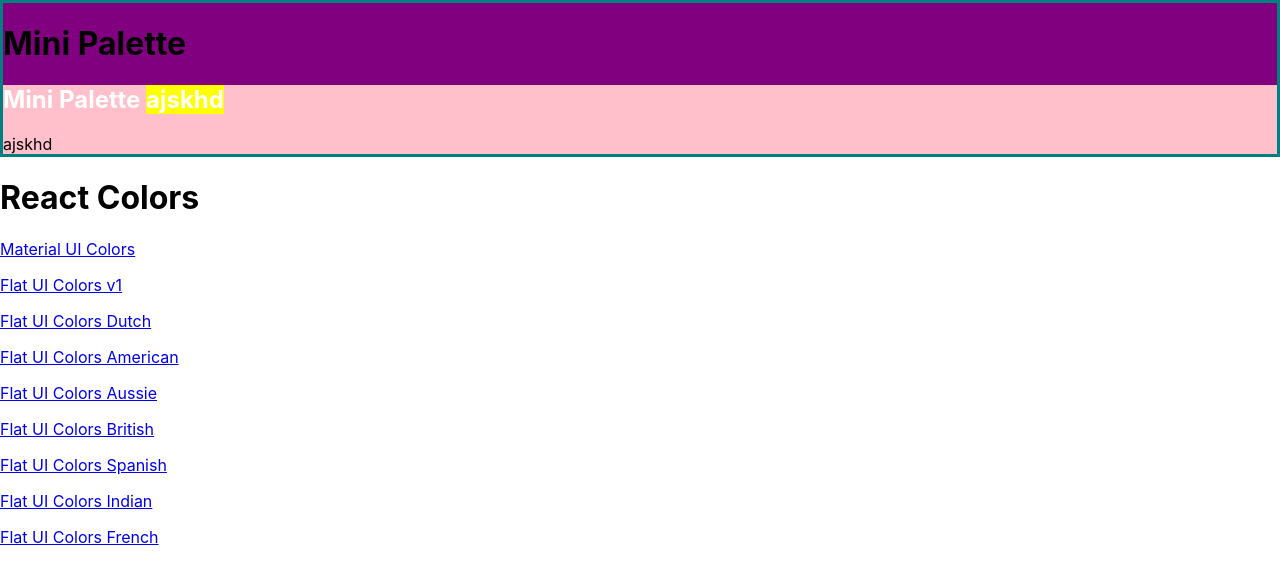
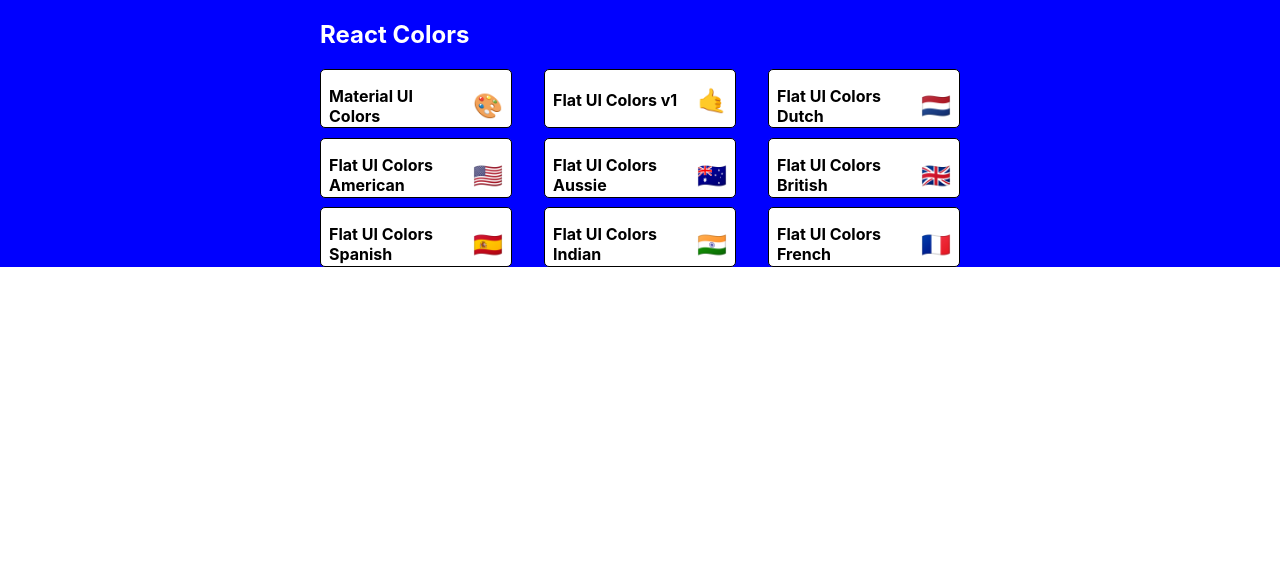
Before and after one commit to frozenparadox99/React-Colors-Project, a React (Create React App) app: page / in a window 1280 px wide. Shown: the top 584 px of the page. Built offline with nearby package versions, Linux system fonts and the light colour scheme.

Commit message:
styled PalleteList

```diff
--- a/src/MiniPalette.js
+++ b/src/MiniPalette.js
@@ -2,34 +2,46 @@
 import { withStyles } from "@material-ui/styles";
 
 const styles = {
-  main: {
-    backgroundColor: "purple",
-    border: "3px solid teal",
+  root: {
+    backgroundColor: "white",
+    border: "1px solid black",
+    borderRadius: "5px",
+    padding: "0.5rem",
+    position: "relative",
+    overflow: "hidden",
+    "&:hover": {
+      cursor: "pointer",
+    },
   },
-  secondary: {
-    backgroundColor: "pink",
-    "& h1": {
-      color: "white",
-      "& span": {
-        backgroundColor: "yellow",
-      },
-    },
+  colors: {
+    backgroundColor: "grey",
+  },
+  title: {
+    display: "flex",
+    justifyContent: "space-between",
+    alignItems: "center",
+    margin: "0",
+    color: "black",
+    paddingTop: "0.5rem",
+    fontSize: "1rem",
+    position: "relative",
+  },
+  emoji: {
+    marginLeft: "0.5rem",
+    fontSize: "1.5rem",
   },
 };
 
 function MiniPalette(props) {
-  const { classes } = props;
+  const { classes, paletteName, emoji } = props;
   console.log(classes);
 
   return (
-    <div className={classes.main}>
-      <h1>Mini Palette</h1>
-      <section className={classes.secondary}>
-        <h1>
-          Mini Palette <span>ajskhd</span>
-        </h1>
-        <span>ajskhd</span>
-      </section>
+    <div className={classes.root}>
+      <div className={classes.colors} />
+      <h5 className={classes.title}>
+        {paletteName} <span className={classes.emoji}>{emoji}</span>
+      </h5>
     </div>
   );
 }
--- a/src/PaletteList.js
+++ b/src/PaletteList.js
@@ -1,21 +1,55 @@
 import React, { Component } from "react";
 import MiniPalette from "./MiniPalette";
 import { Link } from "react-router-dom";
+import { withStyles } from "@material-ui/styles";
+
+const styles = {
+  root: {
+    backgroundColor: "blue",
+    height: "100%",
+    display: "flex",
+    alignItems: "flex-start",
+    justifyContent: "center",
+  },
+  container: {
+    width: "50%",
+    display: "flex",
+    alignItems: "flex-start",
+    flexDirection: "column",
+    flexWrap: "wrap",
+  },
+  nav: {
+    display: "flex",
+    width: "100%",
+    justifyContent: "space-between",
+    color: "white",
+  },
+  palettes: {
+    boxSizing: "border-box",
+    width: "100%",
+    display: "grid",
+    gridTemplateColumns: "repeat(3, 30%)",
+    gridGap: "5%",
+  },
+};
 
 class PaletteList extends Component {
   render() {
-    const { palettes } = this.props;
+    const { palettes, classes } = this.props;
     return (
-      <div>
-        <MiniPalette />
-        <h1>React Colors</h1>
-        {palettes.map((palette) => (
-          <p>
-            <Link to={`/palette/${palette.id}`}>{palette.paletteName}</Link>
-          </p>
-        ))}
+      <div className={classes.root}>
+        <div className={classes.container}>
+          <nav className={classes.nav}>
+            <h1>React Colors</h1>
+          </nav>
+          <div className={classes.palettes}>
+            {palettes.map((palette) => (
+              <MiniPalette {...palette} />
+            ))}
+          </div>
+        </div>
       </div>
     );
   }
 }
-export default PaletteList;
+export default withStyles(styles)(PaletteList);
```
